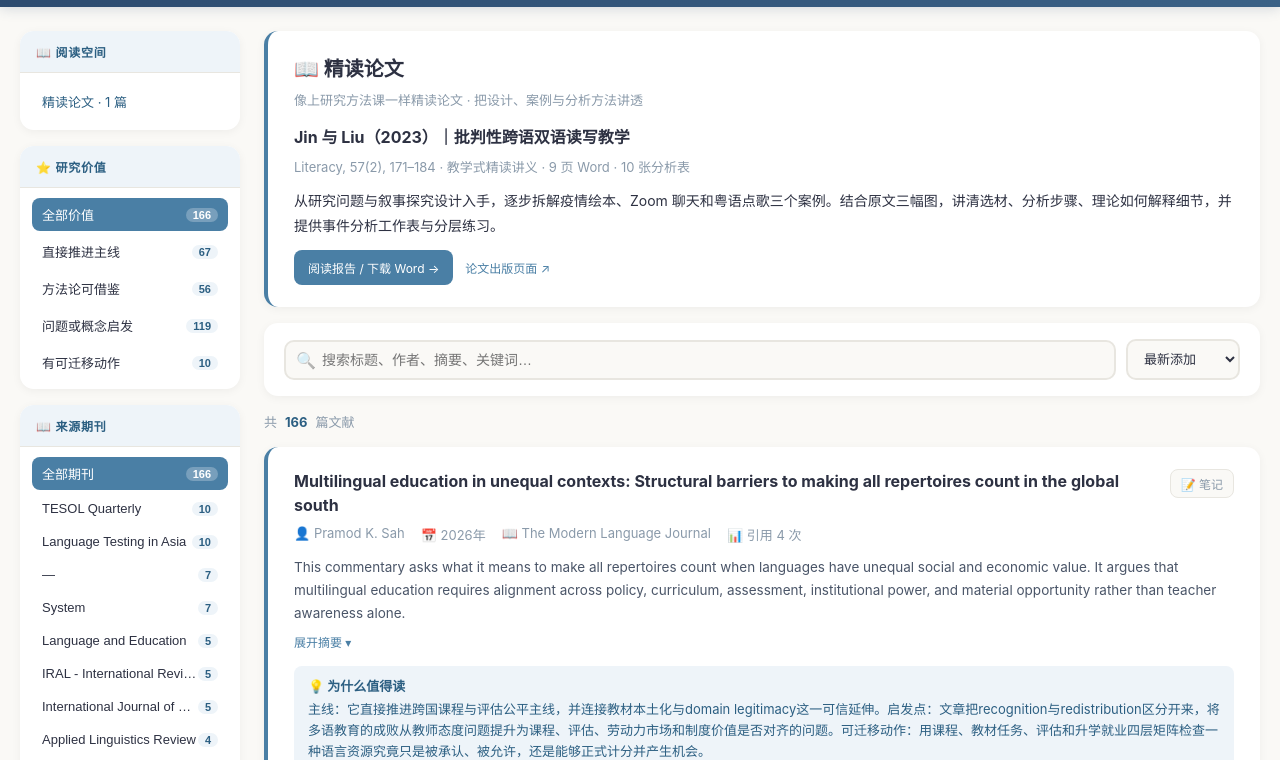
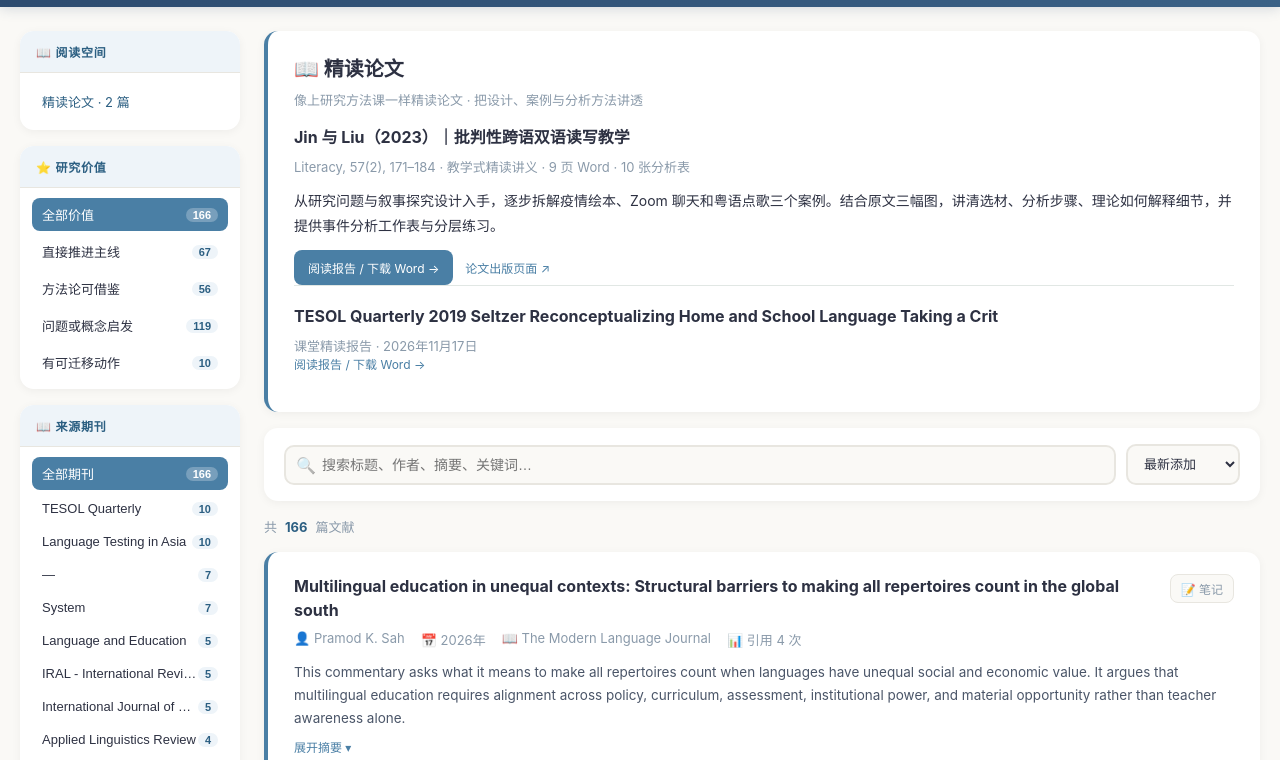
Before and after one commit to Gracieme/research-library, a plain HTML site: page docs/index.html in a window 1280 px wide. Shown: the part 61-821 px from the top of the page. Drawn offline with Linux system fonts and the light colour scheme.

Commit message:
Add classroom close reading report 54b6bd13

```diff
--- a/docs/index.html
+++ b/docs/index.html
@@ -307,7 +307,7 @@
 </header>
 
 <div class="layout">
-  <aside class="sidebar"><div class="sidebar-section"><div class="sidebar-title">📖 阅读空间</div><div class="filter-list"><a style="display:block;padding:9px 10px;color:var(--sky-dark);text-decoration:none;font-size:13px" href="#close-reading">精读论文 · 1 篇</a></div></div>
+  <aside class="sidebar"><div class="sidebar-section"><div class="sidebar-title">📖 阅读空间</div><div class="filter-list"><a style="display:block;padding:9px 10px;color:var(--sky-dark);text-decoration:none;font-size:13px" href="#close-reading">精读论文 · 2 篇</a></div></div>
     <div class="sidebar-section">
       <div class="sidebar-title">⭐ 研究价值</div>
       <div class="filter-list" id="value-list"></div>
@@ -332,7 +332,10 @@
         <p style="font-size:14px;line-height:1.8;margin:12px 0">从研究问题与叙事探究设计入手，逐步拆解疫情绘本、Zoom 聊天和粤语点歌三个案例。结合原文三幅图，讲清选材、分析步骤、理论如何解释细节，并提供事件分析工作表与分层练习。</p>
         <div style="display:flex;flex-wrap:wrap;gap:12px;align-items:center"><a class="doi-link" style="text-decoration:none;display:inline-flex;padding:9px 14px;border-radius:8px;background:var(--sky);color:#fff" href="./Jin%20Liu%202023%20%E7%B2%BE%E8%AF%BB%E6%8A%A5%E5%91%8A.html">阅读报告 / 下载 Word →</a><a class="doi-link" href="https://doi.org/10.1111/lit.12323" target="_blank" rel="noopener noreferrer">论文出版页面 ↗</a></div>
       </article>
-    </section>
+    <!-- AUTO CLOSE READING REPORTS BEGIN -->
+<article style="padding:18px 0;border-top:1px solid #e1e7e4"><h3 class="paper-title">TESOL Quarterly 2019 Seltzer Reconceptualizing Home and School Language Taking a Crit</h3><p class="paper-meta">课堂精读报告 · 2026年11月17日</p><a class="doi-link" href="./TESOL%20Quarterly%202019%20Seltzer%20Reconceptualizing%20Home%20and%20School%20Language%20Taking%20a%20Crit%20%E7%B2%BE%E8%AF%BB%E6%8A%A5%E5%91%8A%2054b6bd13d698.html">阅读报告 / 下载 Word →</a></article>
+<!-- AUTO CLOSE READING REPORTS END -->
+</section>
 
 
 
```
Also changed, not shown: docs/TESOL Quarterly 2019 Seltzer Reconceptualizing Home and School Language Taking a Crit 精读报告 54b6bd13d698.html (added, +1 -0 lines), docs/精读报告目录.json (added, +8 -0 lines), 1 other file.
